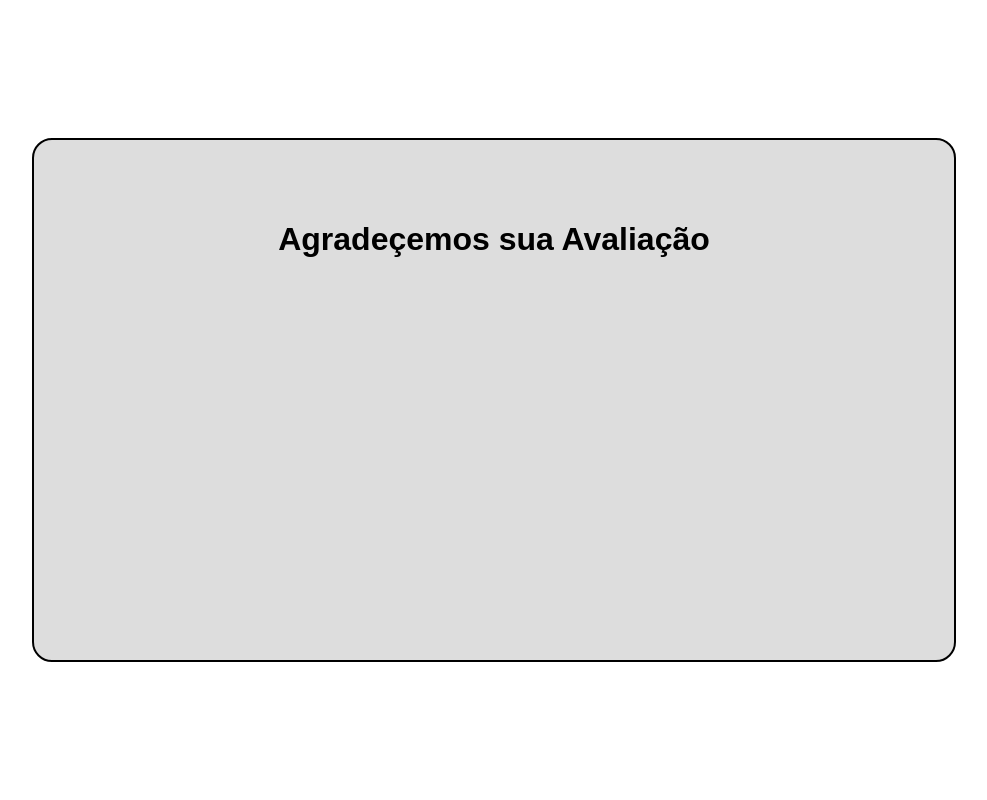
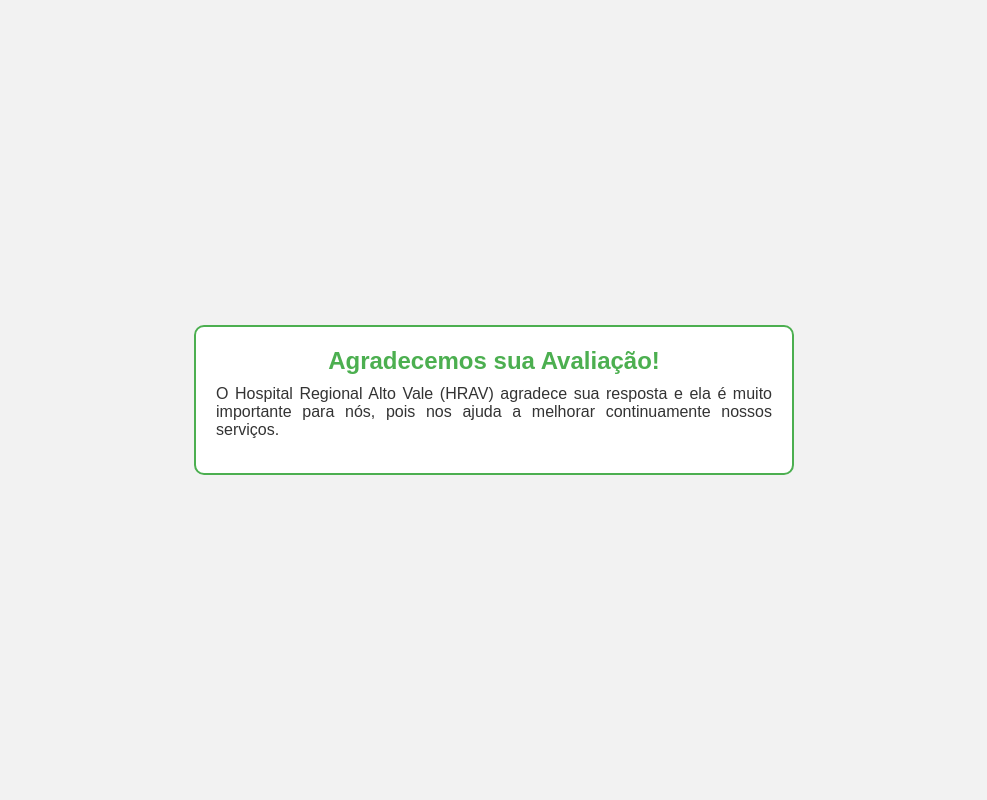
Before and after one commit to Albibino/ProjetoHospital, a PHP site: page /php/obrigado.php in a window 1280 px wide. Shown: the whole page, without its empty margins (146-1133 px from the left). Run offline with PHP 8.4, Linux system fonts and the light colour scheme.

Commit message:
v1.3.1 css obrigado

```diff
--- a/public/css/styles2.css
+++ b/public/css/styles2.css
@@ -1,42 +1,68 @@
 body {
-    font-family: Arial, sans-serif;
     margin: 0;
     padding: 0;
+    font-family: Arial, sans-serif;
 }
 
 .container {
     display: flex;
-    flex-direction: column;
     justify-content: center;
     align-items: center;
     min-height: 100vh;
-    text-align: center;
+    background-color: #f2f2f2;
 }
 
-.caixadetexto{
-    width: 800px;
-    height: 400px;
-    border: 2px solid black;
-    padding: 60px;
-    border-radius: 20px;
-    background: #ddd;
-    animation-name: MostraCaixadetexto;
-    animation-duration: 1s;
-    animation-fill-mode: forwards;
-    text-align: center;
+.caixa-texto {
+    width: 0;
+    overflow: hidden;
+    background-color: #fff;
+    border: 2px solid #4CAF50;
+    border-radius: 10px;
+    padding: 20px;
+    box-sizing: border-box;
+    opacity: 0;
+    animation: expandirCaixa 1s forwards;
 }
 
-#texto1{
-    text-align: center;
+#titulo, #texto {
+    opacity: 0;
+    animation: aparecerTexto 1s forwards;
 }
 
-@keyframes MostraCaixadetexto{
-    0%{
+#titulo {
+    text-align: center;
+    margin: 0;
+    font-size: 24px;
+    color: #4CAF50;
+    animation-delay: 2s;
+}
+
+#texto {
+    text-align: justify;
+    margin-top: 10px;
+    font-size: 16px;
+    color: #333;
+    animation-delay: 2.2s;
+}
+
+@keyframes expandirCaixa {
+    0% {
+        height: 0px;
         width: 0px;
-        height: 0px;
+        opacity: 0;
     }
-    100%{
-        width: 800px;
-        height: 400px;
+    100% {
+        height: 150px;
+        width: 600px;
+        opacity: 1;
     }
 }
+
+@keyframes aparecerTexto {
+    from {
+        opacity: 0;
+    }
+    to {
+        opacity: 1;
+    }
+}
--- a/public/php/obrigado.php
+++ b/public/php/obrigado.php
@@ -1,20 +1,19 @@
 <!DOCTYPE html>
-
-<html>
+<html lang="pt">
 <head>
     <meta charset="UTF-8">
-    <meta name="viewport" content="width=device-width, initial-scale=1.0">
     <meta name="author" content="William Wollert - BSN T28 - UNIDAVI">
     <meta name="description" content="Trabalho semestral de Desenvolvimento WEB 1 - UNIDAVI">
     <meta name="keywords" content="HRAV, CSS, HTML, PHP, SQL, UNIDAVI, BSN">
     <title>Obrigado - HRAV</title>
-    <link rel="stylesheet" type="text/css" href="css/styles2.css">
+    <link rel="stylesheet" type="text/css" href="../css/styles2.css">
 </head>
 <body>
     <main>
         <div class="container">
-                <div class="caixadetexto">
-                    <h1 id="texto1">Agradeçemos sua Avaliação</h1>
+            <div class="caixa-texto">
+                <h1 id="titulo">Agradecemos sua Avaliação!</h1>
+                <p id="texto">O Hospital Regional Alto Vale (HRAV) agradece sua resposta e ela é muito importante para nós, pois nos ajuda a melhorar continuamente nossos serviços.</p>
             </div>
         </div>
     </main>
```
Lines whose indentation alone changed are shown as unchanged.
